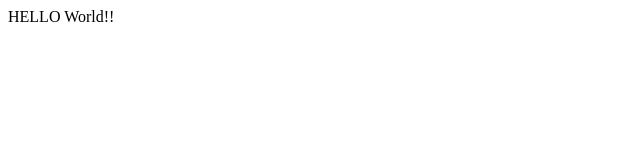
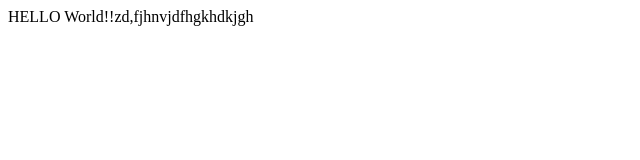
Before and after one commit to SRINJAYDASGUPTA-Git/HTML-React-Tutorial, a plain HTML site: page index.html in a window 1280 px wide. Shown: the whole page, without its empty margins (0-640 px from the left). Drawn offline with Linux system fonts and the light colour scheme.

Commit message:
changed index.html

```diff
--- a/index.html
+++ b/index.html
@@ -6,6 +6,6 @@
     <title>FIRST</title>
 </head>
 <body>
-    HELLO World!!
+    HELLO World!!zd,fjhnvjdfhgkhdkjgh
 </body>
 </html>
```
